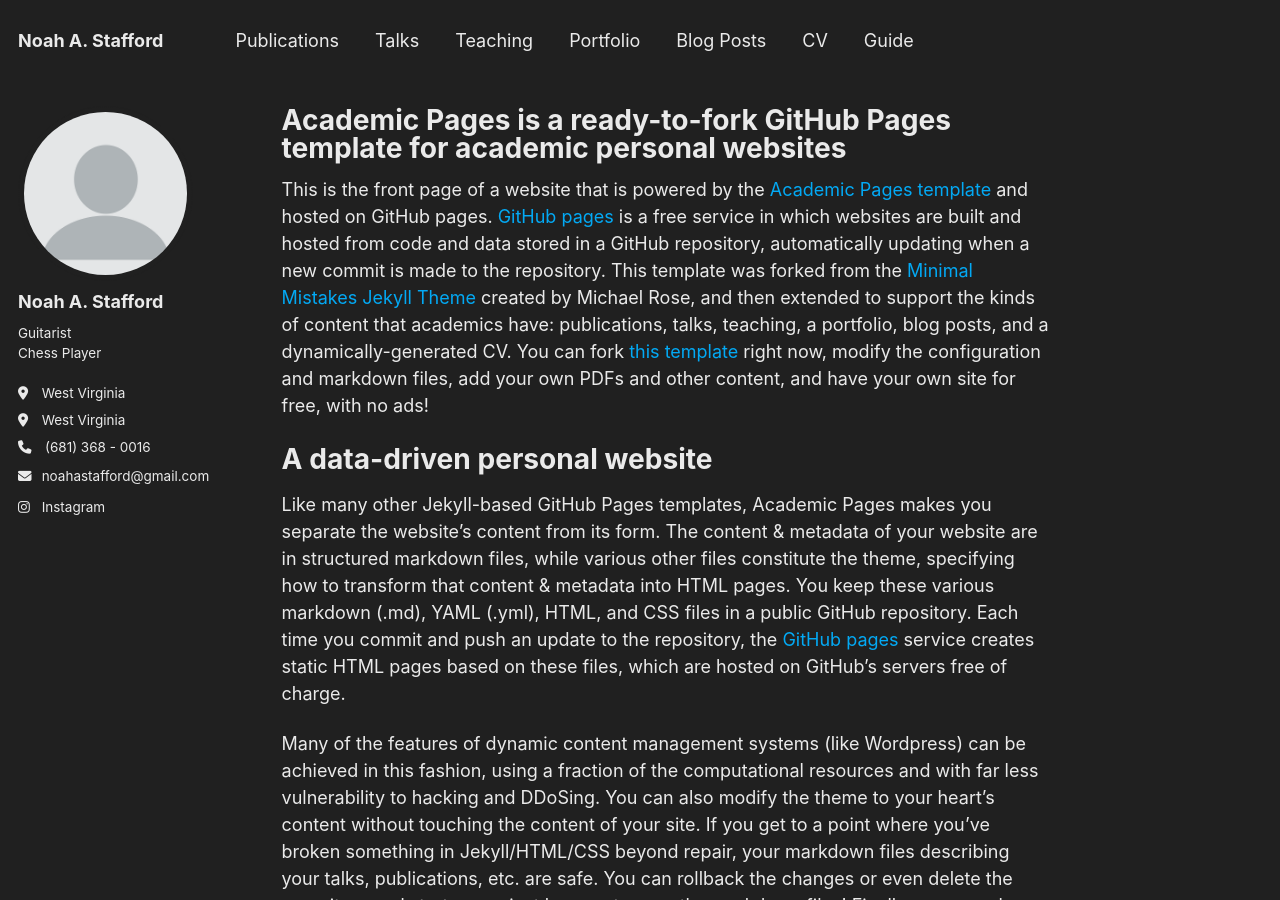
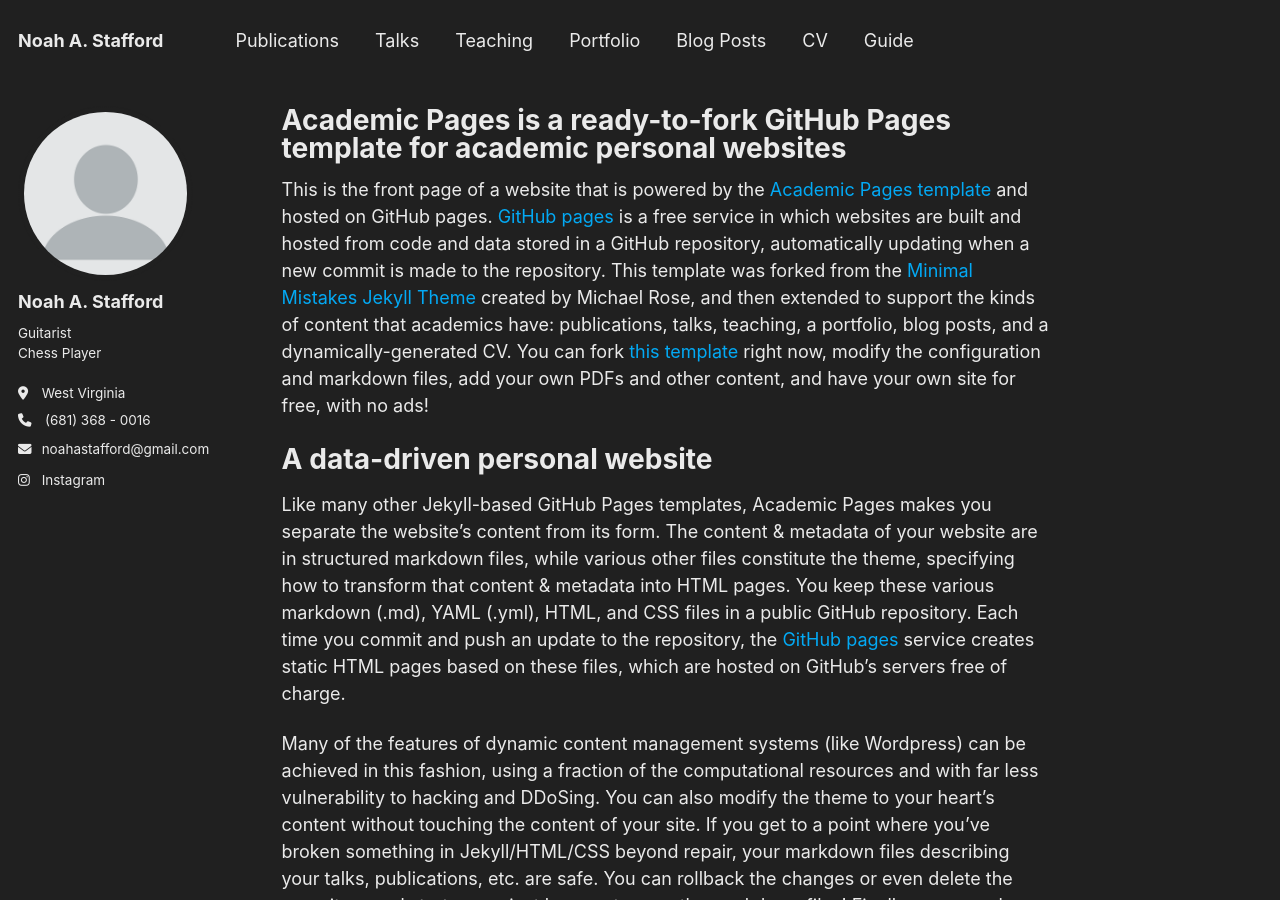
Before and after one commit to noahastafford/noahastafford.github.io, a Jekyll site: the page built from _pages/about.md, in a window 1280 px wide and 900 px high. Built offline with Jekyll 4.4.1, drawn with Linux system fonts in a browser that asks for light colours.

Commit message:
testsuccess

```diff
--- a/_includes/author-profile.html
+++ b/_includes/author-profile.html
@@ -28,9 +28,6 @@
         <li><i class="fa-solid fa-location-dot icon-pad-right" aria-hidden="true"></i>{{ author.location }}</li>
       {% endif %}
       {% if author.phone %}
-      {% if author.location %}
-        <li><i class="fa-solid fa-location-dot icon-pad-right" aria-hidden="true"></i>{{ author.location }}</li>
-      {% endif %}
         <li><i class="fa-solid fa-phone icon-pad-right" aria-hidden="true"></i>{{ author.phone }}</li>
       {% endif %}
       {% if author.employer %}
```
